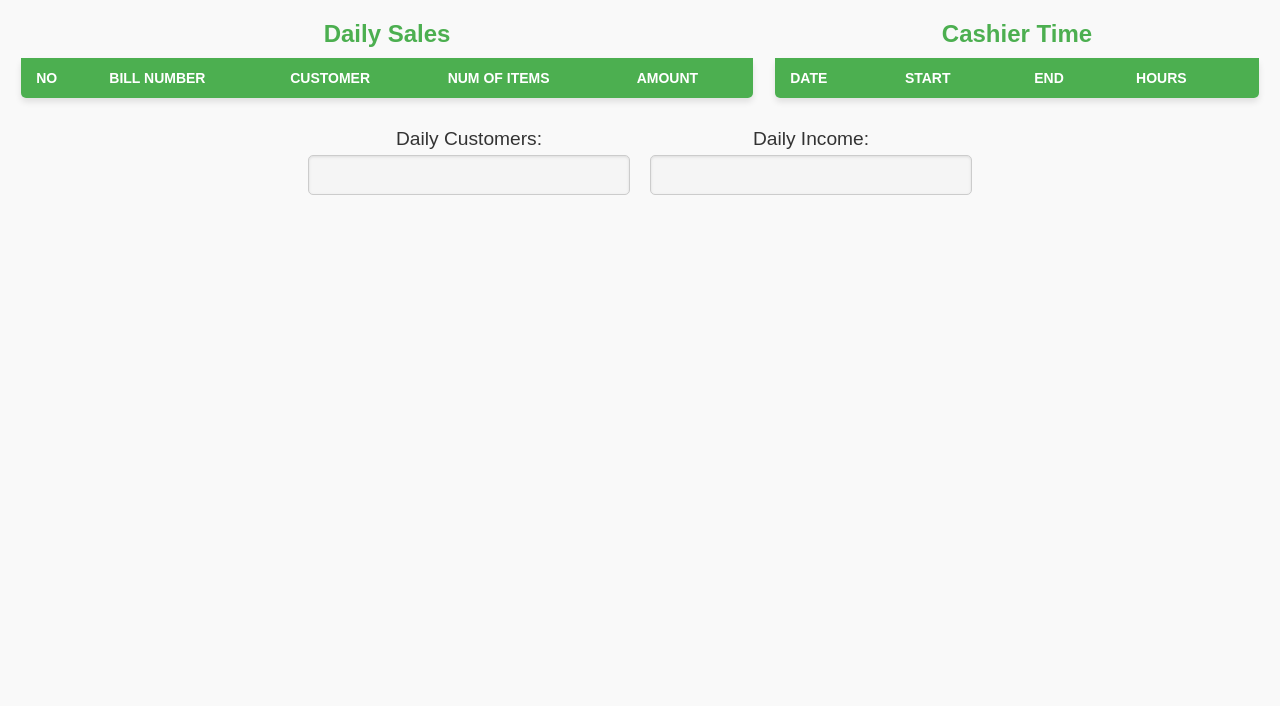
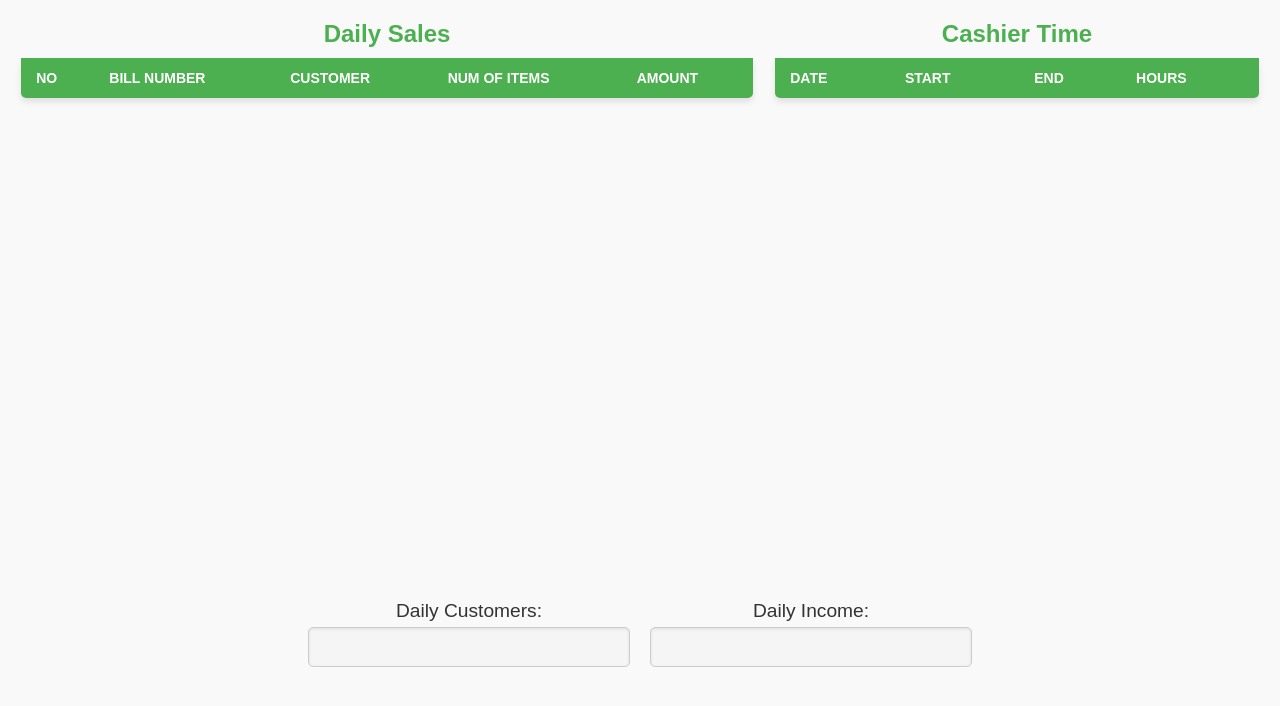
Before and after one commit to Ashen1919/Retail-wholesale-shop-control-system, a PHP site: page /statistics.php in a window 1280 px wide. Shown: the top 706 px of the page. Run offline with PHP 8.4, Linux system fonts and the light colour scheme; lists and menus that the app fills with data are empty.

Commit message:
Statistics styles updated

```diff
--- a/Cashier/Assets/css/statistics.css
+++ b/Cashier/Assets/css/statistics.css
@@ -52,6 +52,7 @@ caption {
 
 .sales-table, .cashier-table {
     border: none;
+    height: 550px;
 }
 
 .sales-table{
```
